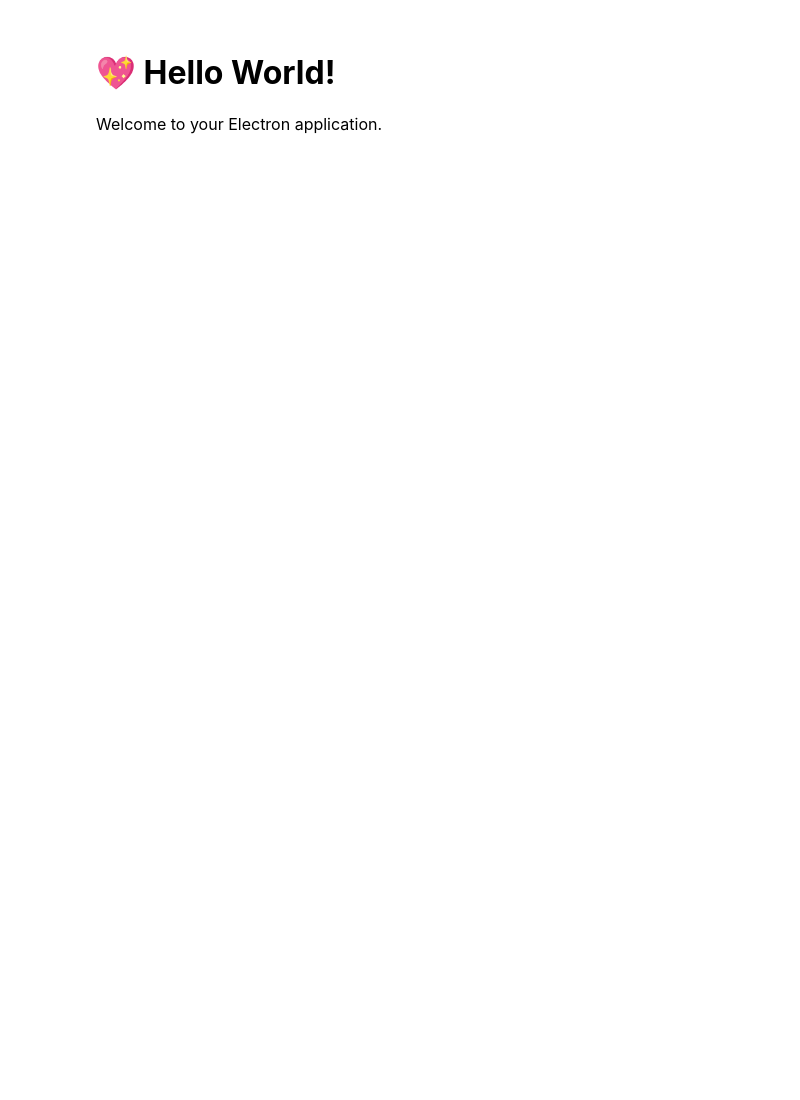
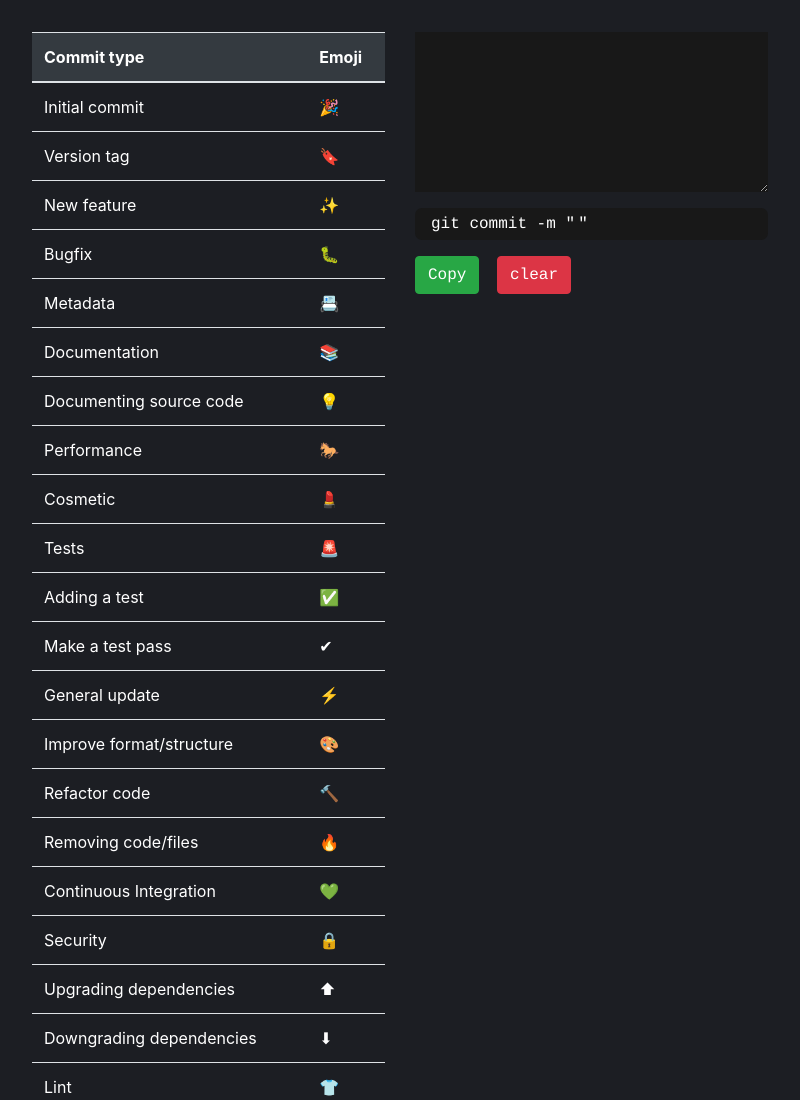
Before and after one commit to LuisEspanna/git-emoji, an Electron app: page src/index.html in a window 800 px wide. Shown: the top 1100 px of the page. Before the commit the page ends 800 px from the top, so only its background shows below. Drawn offline with nearby package versions, Linux system fonts and the light colour scheme.

Commit message:
:construction: Work in progress

```diff
--- a/package.json
+++ b/package.json
@@ -45,7 +45,8 @@
     }
   },
   "dependencies": {
-    "electron-squirrel-startup": "^1.0.0"
+    "electron-squirrel-startup": "^1.0.0",
+    "jquery": "^3.6.0"
   },
   "devDependencies": {
     "@electron-forge/cli": "^6.0.0-beta.64",
--- a/src/index.css
+++ b/src/index.css
@@ -2,6 +2,64 @@ body {
   font-family: -apple-system, BlinkMacSystemFont, 'Segoe UI', Roboto, Helvetica,
     Arial, sans-serif;
   margin: auto;
-  max-width: 38rem;
   padding: 2rem;
+  background-color: #1C1E23;
+  color: white;
 }
+
+/* ------------------------------- table -------------------------*/
+th, tr, td, textarea{
+  color: white;
+}
+
+td{
+  cursor: pointer;
+}
+
+tr:hover{
+  background-color: #2d3038;
+}
+
+tr:active{
+  background-color: #1a1b1f;
+}
+
+/* ------------------------------- container -------------------------*/
+.ccontainer{
+  border-radius: 7px;
+  width: 100%;
+  height: 10em;
+  font-family: "courier";
+}
+/* ------------------------------- textareas -------------------------*/
+textarea{
+  width: 100%;
+  background-color: rgb(24, 24, 24);
+  border: none;
+  height: 100%;
+  padding: 1em;
+}
+
+textarea:focus{
+  outline: none;
+}
+
+/* ------------------------------- Results -------------------------*/
+.result{
+  background: rgb(24, 24, 24);
+  border-radius: 7px;
+  position: relative;
+  height: fit-content;
+  min-height: 2em;
+  font-family: "courier";
+  display: flex;
+  align-items: center;
+  padding-left: 1em;
+  padding-right: 1em;
+}
+
+/* ------------------------------- Emoji -------------------------*/
+.emoji{
+  display: inline;
+  margin-right: 0.2em;
+}
--- a/src/index.html
+++ b/src/index.html
@@ -1,12 +1,48 @@
 <!DOCTYPE html>
 <html>
+
 <head>
   <meta charset="UTF-8" />
-    <title>Hello World!</title>
+  <title>Git emoji creator</title>
+  <link rel="stylesheet" href="../bower_components/bootstrap/dist/css/bootstrap.min.css" />
   <link rel="stylesheet" href="index.css" />
 </head>
+
 <body>
-    <h1>💖 Hello World!</h1>
-    <p>Welcome to your Electron application.</p>
+  <div class="row">
+    <div class="col">
+      <table class="table">
+        <thead class="bg-dark">
+          <tr>
+            <th scope="col">Commit type</th>
+            <th scope="col">Emoji</th>
+          </tr>
+        </thead>
+        <tbody id="table">
+        </tbody>
+      </table>
+    </div>
+
+    <div class="col">
+      <div class="ccontainer sticky-top">
+        <textarea type="text" id="txtMessage" oninput="onMessageChange()"></textarea>
+        <div class="result my-2">
+          git commit -m "
+          <div id="currentEmojiView" class="emoji"></div>
+          <div id="txtResult"></div>
+          "
+        </div>
+        <button class="btn btn-success my-2" onclick="onBtnCopy()">
+          Copy
+        </button>
+        <button class="btn btn-danger my-2 mx-2" onclick="onBtnClear()">
+          clear
+        </button>
+      </div>
+    </div>
+  </div>
+  </div>
 </body>
+<script src="./view.js"></script>
+
 </html>
--- /dev/null
+++ b/src/view.js
@@ -0,0 +1,96 @@
+const table = document.getElementById("table");
+const txtMessage = document.getElementById("txtMessage");
+const txtResult = document.getElementById("txtResult");
+const currentEmojiView = document.getElementById("currentEmojiView");
+var currentEmoji = null;
+
+const emojies = [
+    {text: "Initial commit", icon: "🎉", value: ":tada:"},
+    {text: "Version tag", icon: "🔖", value: ":bookmark:"},
+    {text: "New feature", icon: "✨", value: ":sparkles:"},
+    {text: "Bugfix", icon: "🐛", value: ":bug:"},
+    {text: "Metadata", icon: "📇", value: ":card_index:"},
+    {text: "Documentation", icon: "📚", value: ":books:"},
+    {text: "Documenting source code", icon: "💡", value: ":bulb:"},
+    {text: "Performance", icon: "🐎", value: ":racehorse:"},
+    {text: "Cosmetic", icon: "💄", value: ":lipstick:"},
+    {text: "Tests", icon: "🚨", value: ":rotating_light:"},
+    {text: "Adding a test", icon: "✅", value: ":white_check_mark:"},
+    {text: "Make a test pass", icon: "✔", value: ":heavy_check_mark:"},
+    {text: "General update", icon: "⚡", value: ":zap:"},
+    {text: "Improve format/structure", icon: "🎨", value: ":art:"},
+    {text: "Refactor code", icon: "🔨", value: ":hammer:"},
+    {text: "Removing code/files", icon: "🔥", value: ":fire:"},
+    {text: "Continuous Integration", icon: "💚", value: ":green_heart:"},
+    {text: "Security", icon: "🔒", value: ":lock:"},
+    {text: "Upgrading dependencies", icon: "⬆", value: ":arrow_up:"},
+    {text: "Downgrading dependencies", icon: "⬇", value: ":arrow_down:"},
+    {text: "Lint", icon: "👕", value: ":shirt:"},
+    {text: "Translation", icon: "👽", value: ":alien:"},
+    {text: "Text", icon: "📝", value: ":pencil:"},
+    {text: "Deploying stuff", icon: "🚀", value: ":rocket:"},
+    {text: "Fixing on MacOS", icon: "🍎", value: ":apple:"},
+    {text: "Fixing on Linux", icon: "🐧", value: ":penguin:"},
+    {text: "Fixing on Windows", icon: "🏁", value: ":checkered_flag:"},
+    {text: "Work in progress", icon: "🚧", value: ":construction:"},
+    {text: "Adding CI build system", icon: "👷", value: ":construction_worker:"},
+    {text: "Analytics or tracking code", icon: "📈", value: ":chart_with_upwards_trend:"},
+    {text: "Removing a dependency", icon: "➖", value: ":heavy_minus_sign:"},
+    {text: "Adding a dependency", icon: "➕", value: ":heavy_plus_sign:"},
+    {text: "Docker", icon: "🐳", value: ":whale:"},
+    {text: "Configuration files", icon: "🔧", value: ""},
+    {text: "Package.json in JS", icon: "📦", value: ""},
+    {text: "Merging branches", icon: "🔀", value: ""},
+    {text: "Bad code / need improv.", icon: "💩", value: ":hankey:"},
+    {text: "Reverting changes", icon: "⏪", value: ":rewind:"},
+    {text: "Breaking changes", icon: "💥", value: ":boom:"},
+    {text: "Code review changes", icon: "👌", value: ":ok_hand:"},
+    {text: "Accessibility", icon: "♿", value: ":wheelchair:"},
+    {text: "Move/rename repository", icon: "🚚", value: ":truck:"}
+];
+
+
+(function fillTable(){
+
+    //console.log(table);
+    emojies.forEach((emoji, i) => {
+        let tr = document.createElement("tr");
+        let text = document.createElement("td");
+        text.innerHTML = emoji.text;
+
+        let icon = document.createElement("td");
+        icon.innerHTML = emoji.icon;
+
+        tr.appendChild(text);
+        tr.appendChild(icon);
+
+        tr.onclick = () => {
+            currentEmoji = emoji;
+            currentEmojiView.innerHTML = emoji.icon;
+        };
+
+        table.appendChild(tr);
+    });
+})();
+
+
+function onBtnCopy(){
+    const copyText = `git commit -m "${currentEmoji ? (currentEmoji.value + " ") : ''}${txtMessage.value.length>0 ? txtMessage.value : ''}"`;
+    navigator.clipboard.writeText(copyText);
+    console.log(copyText);
+}
+
+
+function onBtnClear(){
+    if (txtMessage.value.length > 0){
+        txtMessage.value = '';
+        currentEmoji=null;
+        txtResult.innerHTML = "";
+    }
+
+    currentEmojiView.innerHTML="";
+}
+
+function onMessageChange(){
+    txtResult.innerHTML = (txtMessage.value);
+}
```
Also changed, not shown: src/preload.js (line endings or trailing spaces), 2 other files. Lines whose indentation alone changed are shown as unchanged.
